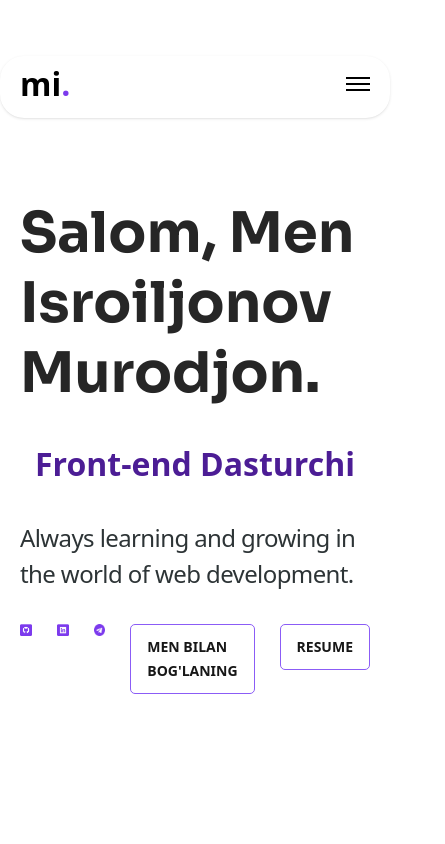
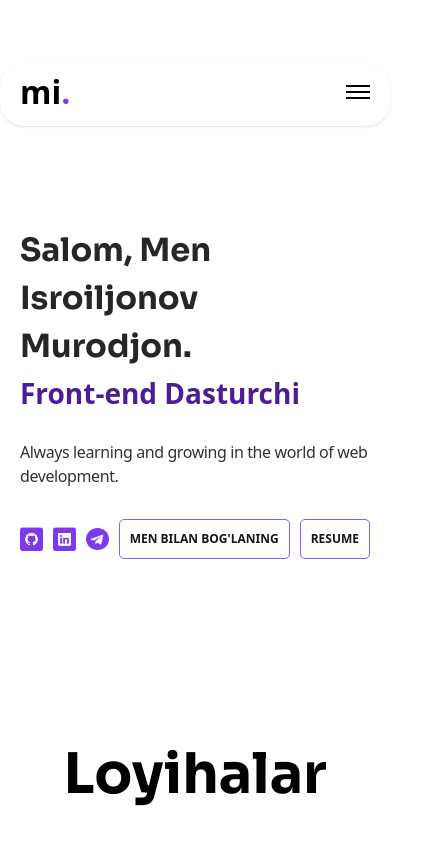
Before and after one commit to DeveloperMurodjon/portfolio, a Next.js app: page / in a window 390 px wide. Shown: the top 844 px of the page, 445 px wide, since content can reach past the window. Built offline with nearby package versions, Linux system fonts and the light colour scheme.

Commit message:
hero responsive ready

```diff
--- a/src/components/Hero.tsx
+++ b/src/components/Hero.tsx
@@ -4,17 +4,17 @@ import Link from "next/link";
 
 function Hero() {
   return (
-    <div className="flex flex-col items-center pt-[120px] pb-[120px]">
-      <h1 className="text-[56px] font-bold font-sora leading-[70px] space-x-[-1px] text-[#262626]">
+    <div className="flex flex-col items-start pt-[148px] pb:[50px] md:items-center md:pt-[120px] md:pb-[120px]">
+      <h1 className=" font-bold font-sora space-x-[-1px] text-[#262626] text-[32px] leading-[48px] md:text-[56px] md:leading-[70px] ">
         Salom, Men Isroiljonov Murodjon.
       </h1>
-      <h2 className="text-[32px] text-secondary mt-32px font-bold leading-[48px] py-8">
+      <h2 className=" text-secondary font-bold mt-[5px] text-[28px] leading-[36px] md:mt-32px md:leading-[48px] md:py-8 md:text-[32px]">
         Front-end Dasturchi
       </h2>
-      <p className="text-[24px] leading-9 tracking-tight text-black-text">
+      <p className=" tracking-tight text-black-text  text-base leading-6 mt-[29px] md:text-[24px] md:leading-9">
         Always learning and growing in the world of web development.
       </p>
-      <div className="flex gap-[25px] mt-8">
+      <div className="flex items-center gap-[10px] mt-[31px]  md:gap-[25px] md:mt-8">
         {/* github  */}
         <a
           href="https://github.com/DeveloperMurodjon"
@@ -42,13 +42,14 @@ function Hero() {
           target="_blank"
           rel="noopener noreferrer"
         >
-          <p className="text-neutral font-bold text-sm leading-[24px] space-x-[2%] uppercase py-2.5 px-4 border border-purple500 rounded-[5px] items-center flex">
+          <p className="whitespace-nowrap text-neutral font-bold space-x-[2%] border border-purple500 rounded-[5px] items-center flex uppercase text-xs leading-[22px] py-2 px-[10px]  md:text-sm md:leading-[24px] md:py-2.5 md:px-4">
             Men bilan bog'laning
           </p>
         </a>
+
         {/* resume  */}
         <a href={"/resume.pdf"} target="_blank" rel="noopener noreferrer">
-          <p className="text-neutral font-bold text-sm leading-[24px] space-x-[2%] uppercase py-2.5 px-4 border border-purple500 rounded-[5px] items-center flex">
+          <p className="text-neutral font-bold  space-x-[2%] border border-purple500 rounded-[5px] items-center flex uppercase text-xs leading-[22px] py-2 px-[10px] md:text-sm md:leading-[24px] md:py-2.5 md:px-4 ">
             resume
           </p>
         </a>
--- a/src/components/Navbar.tsx
+++ b/src/components/Navbar.tsx
@@ -13,7 +13,7 @@ export default function Navbar() {
   const [open, setOpen] = useState<boolean>(false);
 
   return (
-    <div className="sticky top-14 md:top-4 bg-white z-50 shadow-sm rounded-3xl container flex justify-between items-center mt-[16px] pt-1  pb-[10px]">
+    <div className="sticky top-16 md:top-4 bg-white z-50 shadow-sm rounded-3xl container flex justify-between items-center mt-[16px] pt-1  pb-[10px]">
       <Link href={"/"}>
         <h3 className="text-[32px] font-bold md:text-5xl md:leading-[56px] space-x-[-1px] ">
           mi<span className="text-purple">.</span>
--- a/src/components/Projects.tsx
+++ b/src/components/Projects.tsx
@@ -43,7 +43,7 @@ export default function Projects() {
       <h2 className="font-sora font-bold text-[56px] leading-[70px] space-x-[-1px] text-center pb-[114px]">
         Loyihalar
       </h2>
-      <div className="grid grid-cols-2 gap-[70px]">
+      <div className="grid grid-cols-1 md:grid-cols-2 gap-[70px]">
         {projects.map((project, i) => (
           <ProjectCard key={i} {...project} />
         ))}
```
